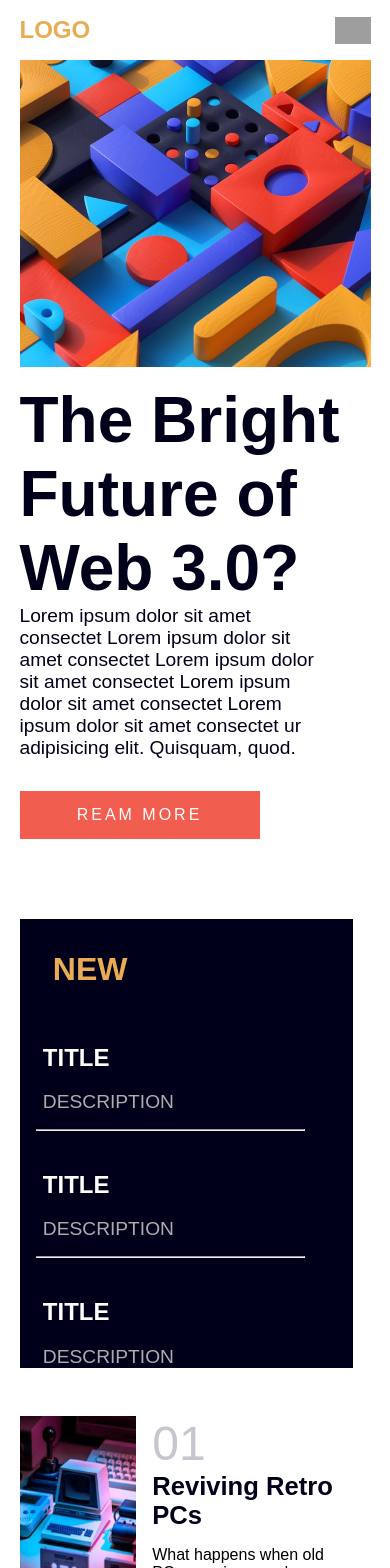
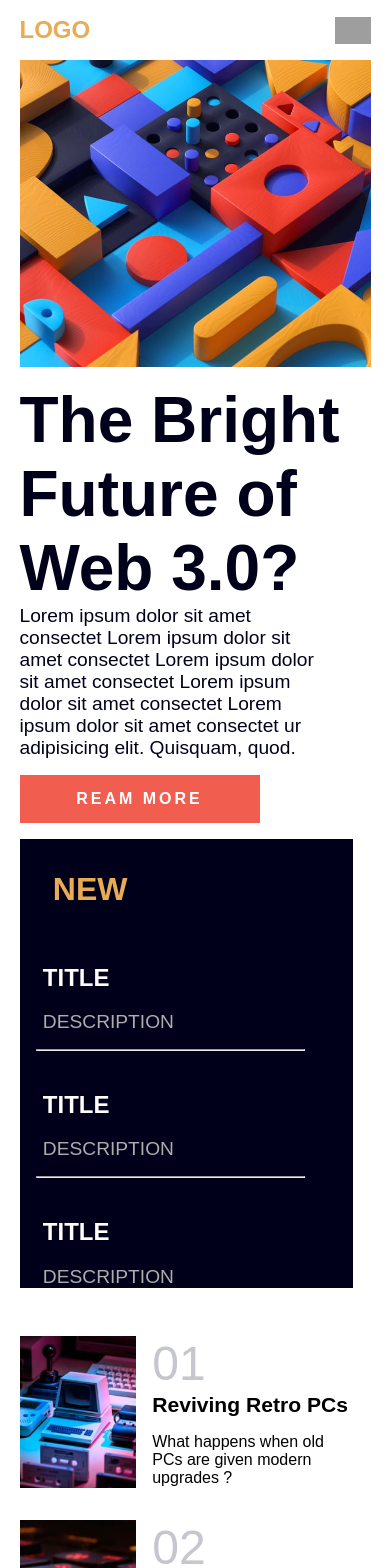
Before and after one commit to MussOo/news-homepage-main, a React (Vite) app: page / in a window 390 px wide. Shown: the top 1568 px of the page. Built offline with nearby package versions, Linux system fonts and the light colour scheme; grey boxes are pictures that could not be loaded; a web font is replaced by a local one.

Commit message:
Update btn

```diff
--- a/public/main.css
+++ b/public/main.css
@@ -115,10 +115,16 @@ nav ul li a:hover{
     background-color: hsl(5, 85%, 63%);
     color: white;
     font-size: 1em;
-    font-weight: 400;
+    font-weight: 700;
     letter-spacing: 3px;
     margin-top: 1em;
     margin-right: 1em;
+}
+.details .btn button:hover{
+    background-color: hsl(240, 100%, 5%);
+    cursor: pointer;
+    text-decoration: none;
+    font-weight: 700;
 }
 .Main .main-right{
     background-color: hsl(240, 100%, 5%);
@@ -215,12 +221,18 @@ nav ul li a:hover{
 
     font-size: 3em;
 }
-.header .title{
-    color: hsl(240, 100%, 5%);
-    font-size: 1.6em;
+.title a{
+    text-decoration: none;
+    color: black;
+    font-size: 2.5vh;
     font-weight: 700;
 }
-
+.title a:hover{
+    text-decoration: none;
+    color: hsl(5, 85%, 63%);
+    font-size: 2.5vh;
+    font-weight: 700;
+}
 .content-article .description{
     width: 100%;
     display: flex;
@@ -289,12 +301,7 @@ nav ul li a:hover{
         width: 100%;
         margin-right: 2%;
     }
-    .details .btn{
-        width: 100%;
-        display: flex;
-        margin-top: 1em;
-        margin-bottom: 4em;
-    }
+
     .Main .main-right{
         background-color: hsl(240, 100%, 5%);
         width: 95%;
--- a/src/components/Article.jsx
+++ b/src/components/Article.jsx
@@ -7,7 +7,7 @@ function Article({number, title, description, img}) {
     <div className='content-article'>
       <div className='header'>
         <div className='number'>{number}</div>
-        <div className='title'>{title}</div>
+        <div className='title'><a href="">{title}</a></div>
       </div>
       <div className='description'>
         <span>{description} </span>
```
